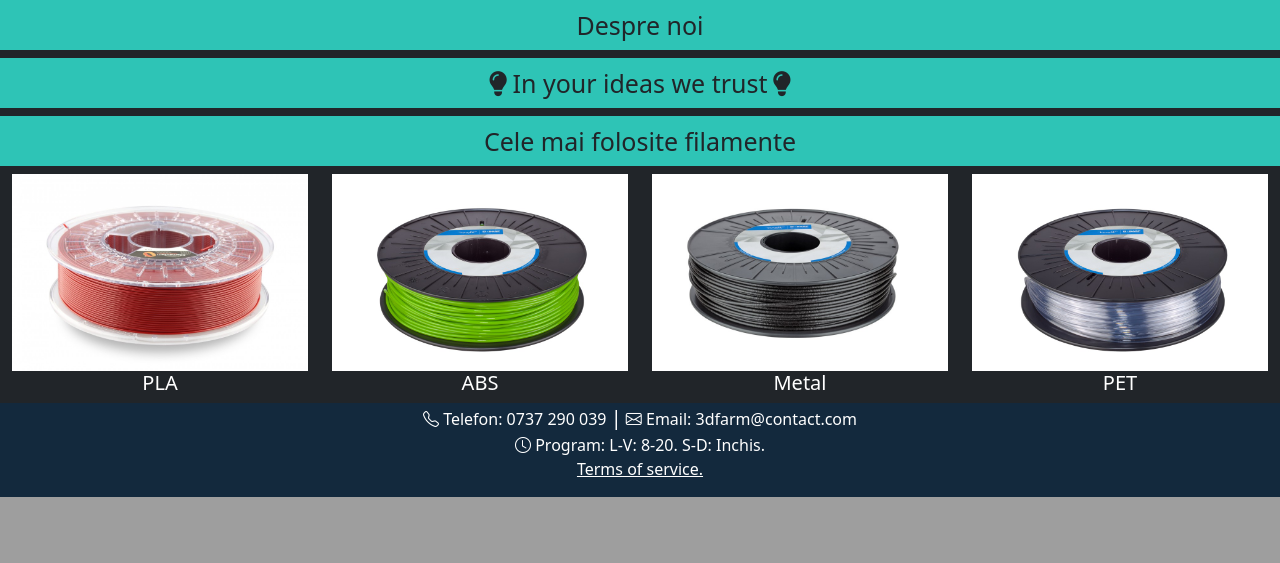
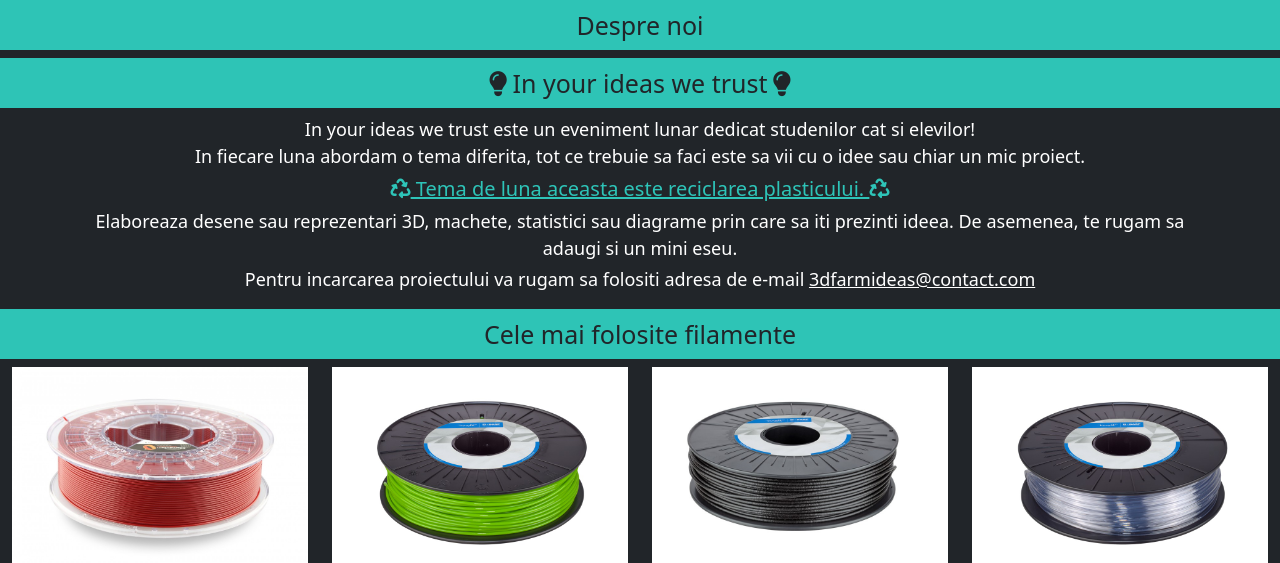
Before and after one commit to ImHony/Website, a PHP site: page / in a window 1280 px wide. Shown: the part 692-1255 px from the top of the page. Before the commit the page ends 1189 px from the top, so only its background shows below. Run offline with PHP 8.4, Linux system fonts and the light colour scheme; some libraries are stand-ins or nearby versions; some web fonts are replaced.

Commit message:
Update index.php

```diff
--- a/index.php
+++ b/index.php
@@ -16,8 +16,13 @@
 
 <div class="flexible-container" style="background-color: #2EC4B6;"><h1 style="font-size: 25px; text-align: center; height: 50px; padding: 10px 0; border-radius: 100px;">Despre noi</h1></div>
 
-<div class="flexible-container" style="background-color: #2EC4B6;"><h1 style="font-size: 25px; text-align: center; height:50px; padding: 10px 0;"><i class="fa-solid fa-lightbulb" style="margin-right: 5px;"></i>In your ideas we trust<i class="fa-solid fa-lightbulb" style="margin-left: 5px;"></i></h1></div>
-
+<div class="flexible-container" style="background-color: #2EC4B6;"><h1 style="font-size: 25px; text-align: center; height:50px; padding: 10px 0;"><i class="fa-solid fa-lightbulb" style="margin-right: 5px;"></i>In your ideas we trust<i class="fa-solid fa-lightbulb" style="margin-left: 5px;"></i></h1>
+</div>
+   <p style="color: white; text-align: center; font-size: 18px;" class="container">In your ideas we trust este un eveniment lunar dedicat studenilor cat si elevilor!<br>In fiecare luna abordam o tema diferita, tot ce trebuie sa faci este sa vii cu o idee sau chiar un mic proiect.
+</p>
+<p style="text-align: center; color: #2EC4B8; text-decoration: underline; margin-top: -12px;  font-size: 20px;"  class="container"><i class="fa-solid fa-recycle"></i> Tema de luna aceasta este reciclarea plasticului. <i class="fa-solid fa-recycle"></i></p>
+<p style="text-align: center; color: white;  margin-top: -12px; font-size: 18px;"  class="container">Elaboreaza desene sau reprezentari 3D, machete, statistici sau diagrame prin care sa iti prezinti ideea. De asemenea, te rugam sa adaugi si un mini eseu.</p>
+<p style="text-align: center; color: white;  margin-top: -12px; font-size: 18px;"  class="container">Pentru incarcarea proiectului va rugam sa folositi adresa de e-mail <span style="text-decoration: underline;">3dfarmideas@contact.com</span></p>
 <div class="flexible-container" style=" clear: both; display: block; background-color: #2EC4B6;"><h1 style="font-size: 25px; text-align: center; height: 50px; padding: 10px 0;">Cele mai folosite filamente</h1></div>
 
 
```
